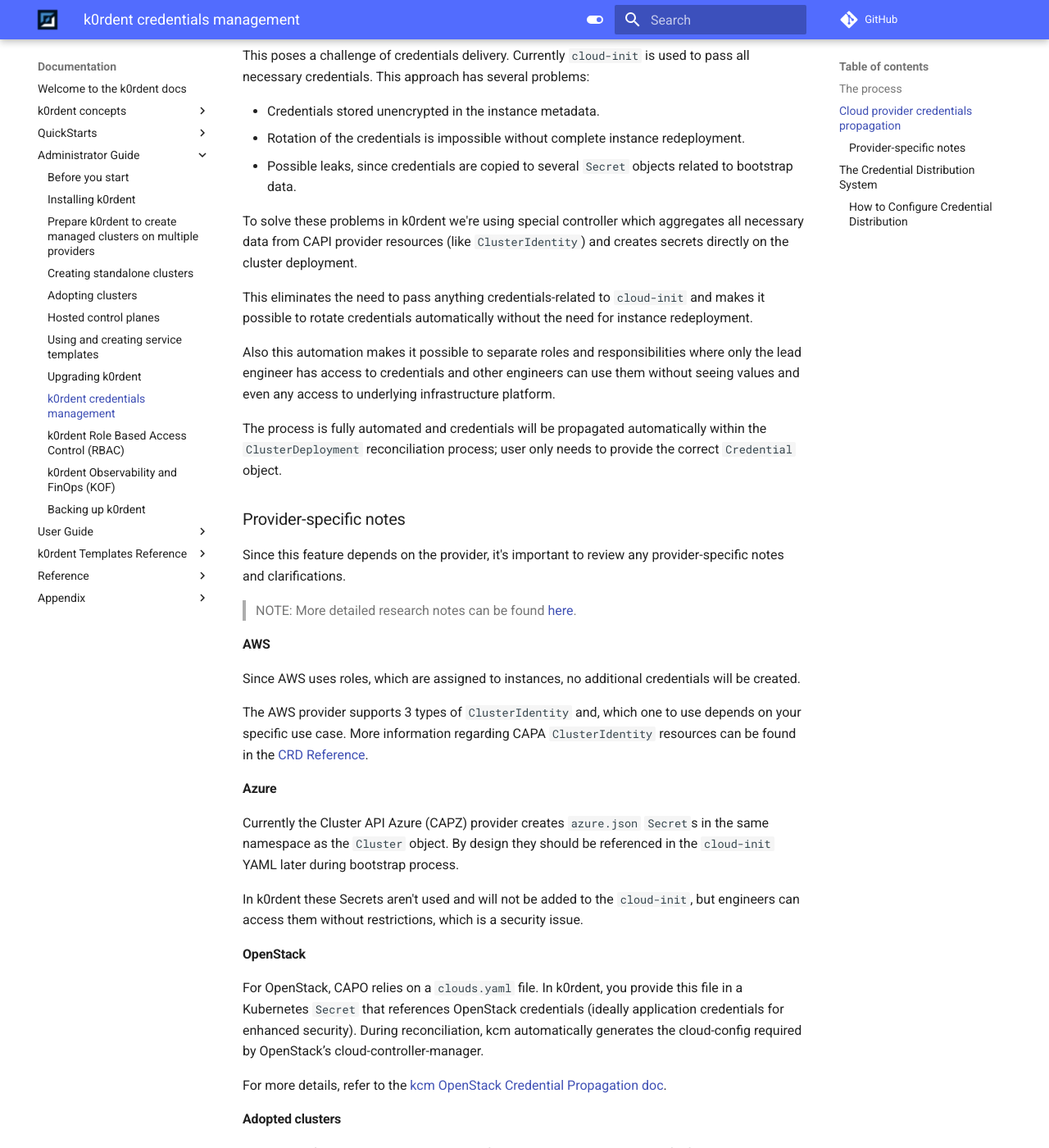
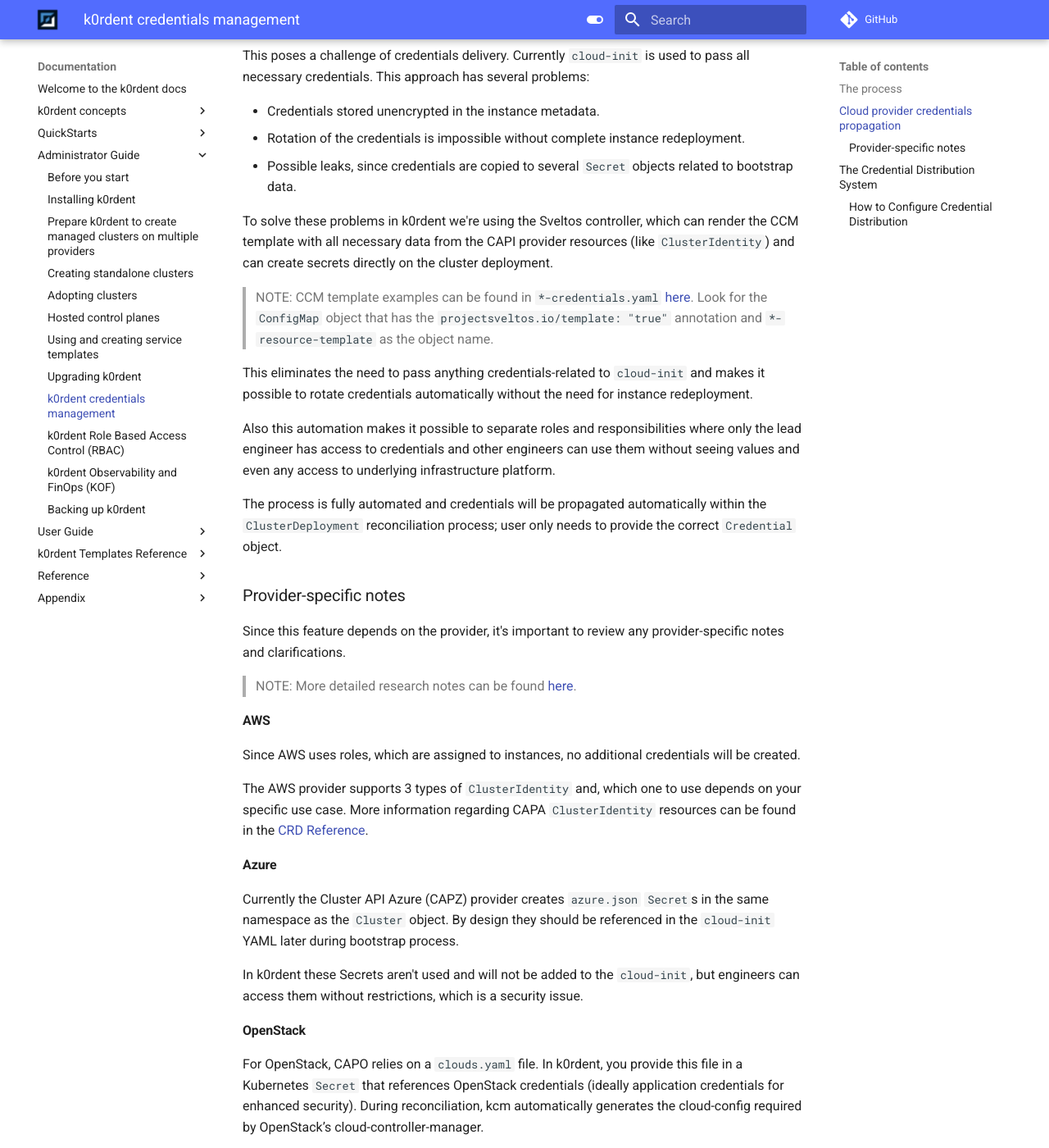
Before and after one commit to zerospiel/docs, an MkDocs documentation site: the page built from docs/admin-credentials.md, in a window 1280 px wide and 1400 px high, scrolled down 3108 px. Shown: the whole window at 82% size. Built offline with MkDocs 1.6.1 and Material for MkDocs 9.7.7, drawn with Linux system fonts in a browser that asks for light colours; comment, search, counter and statistics services are not loaded; the version menu is left out.

Commit message:
Pluggable providers fix

````diff
--- a/docs/admin-credentials.md
+++ b/docs/admin-credentials.md
@@ -110,9 +110,14 @@
 - Possible leaks, since credentials are copied to several `Secret` objects
   related to bootstrap data.
 
-To solve these problems in k0rdent we're using special controller which
-aggregates all necessary data from CAPI provider resources (like
-`ClusterIdentity`) and creates secrets directly on the cluster deployment.
+To solve these problems in k0rdent we're using the Sveltos controller, which can
+render the CCM template with all necessary data from the CAPI provider resources (like
+`ClusterIdentity`) and can create secrets directly on the cluster deployment.
+
+> NOTE:
+> CCM template examples can be found in `*-credentials.yaml` [here](https://github.com/k0rdent/kcm/tree/main/config/dev).
+> Look for the `ConfigMap` object that has the `projectsveltos.io/template: "true"`
+> annotation and `*-resource-template` as the object name.
 
 This eliminates the need to pass anything credentials-related to `cloud-init`
 and makes it possible to rotate credentials automatically without the need for
@@ -170,7 +175,7 @@
 for the cluster that is being adopted and then run the following command to base64 encode it:
 
 ```shell
-cat kubeconfig | base64 -d -w 0
+cat kubeconfig | base64 -w 0
 ```
 
 Once you have obtained a base64 encoded kubeconfig file create a secret:
````
Also changed, not shown: docs/admin-adopting-clusters.md (+1 -0 lines).
